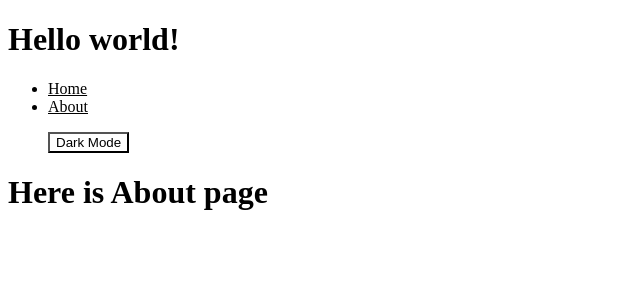
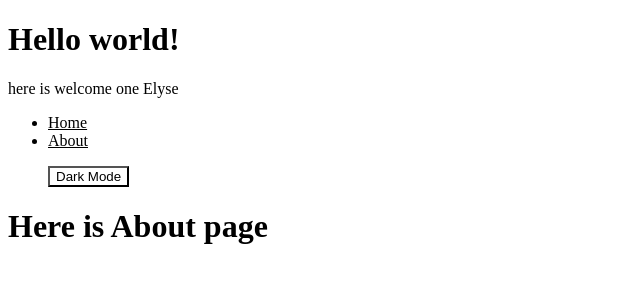
Before and after one commit to elyse-iradukunda/Redux-Contex-API, a React (Vite) app: page /about in a window 1280 px wide. Shown: the top 300 px of the page, without its empty margins (0-640 px from the left). Built offline with nearby package versions, Linux system fonts and the light colour scheme.

Commit message:
chore: easter

```diff
--- a/src/App.jsx
+++ b/src/App.jsx
@@ -12,6 +12,7 @@ import { BrowserRouter, Route, Routes } from 'react-router-dom'
 import ToggleAbout from './Context-Api/ToggleAbout.jsx'
 import Nav from './Context-Api/Nav.jsx'
 import ThemeProvider from './Context-Api/ThemeProvider.jsx'
+import Welcome from './features/props/Welcome.jsx'
 
 
 function App() {
@@ -19,6 +20,8 @@ function App() {
   return (
     <>
       <h1>Hello world!</h1>
+
+      <Welcome name="Elyse"/>
 
        {/* <Profile/>
        <Login/>
--- a/src/Context-Api/ToggleAbout.jsx
+++ b/src/Context-Api/ToggleAbout.jsx
@@ -1,7 +1,18 @@
+import { useContext } from "react";
+import { ThemeContext } from "./ThemeContext";
+
 export default function ToggleAbout() {
-  return (
-    <>
+
+    const {theme} = useContext(ThemeContext);
+
+
+
+    return (
+    < >
+     <main className={`${theme ? "dark-mode": ""}`}>
+
       <h1>Here is About page</h1>
+     </main>
     </>
   );
 }
--- /dev/null
+++ b/src/features/props/Welcome.jsx
@@ -0,0 +1,9 @@
+function Welcome(props) {
+    return (
+        <div>
+             here is welcome one {props.name}
+        </div>
+    );
+}
+
+export default Welcome;
```
